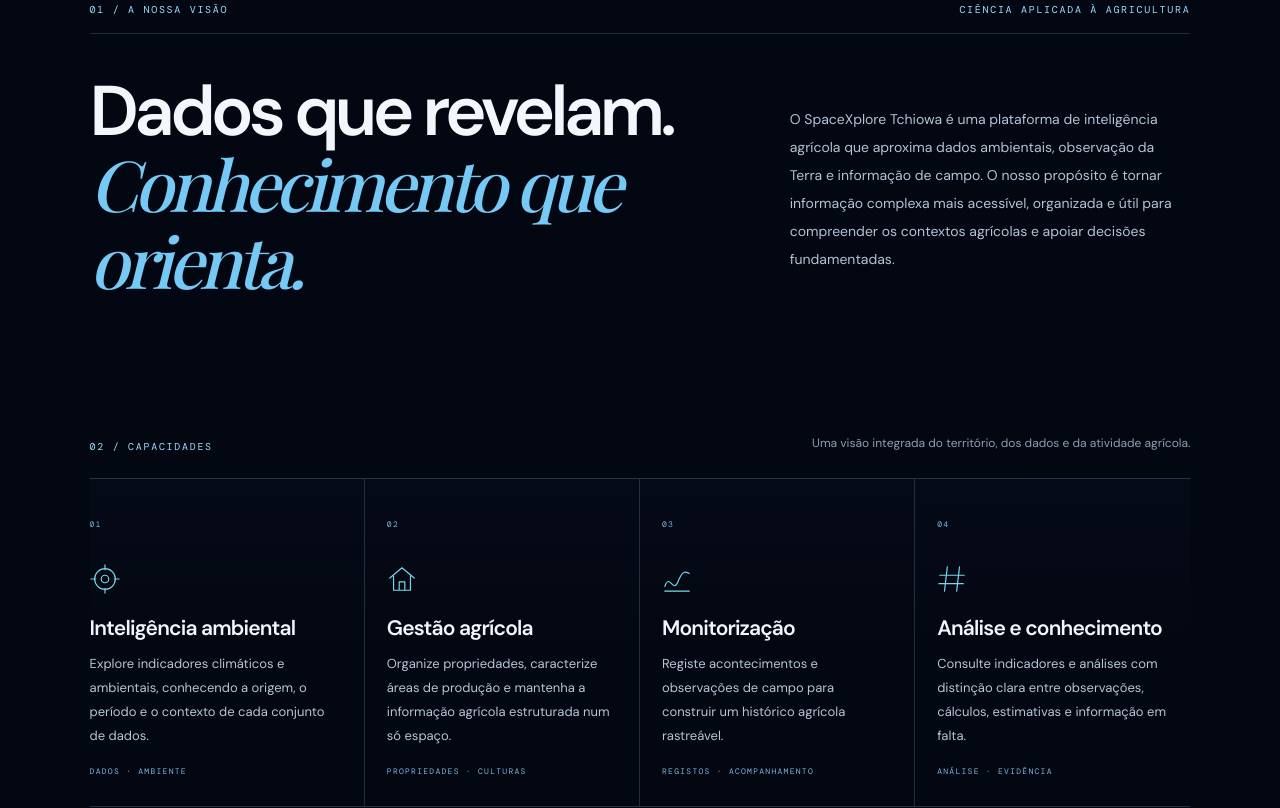
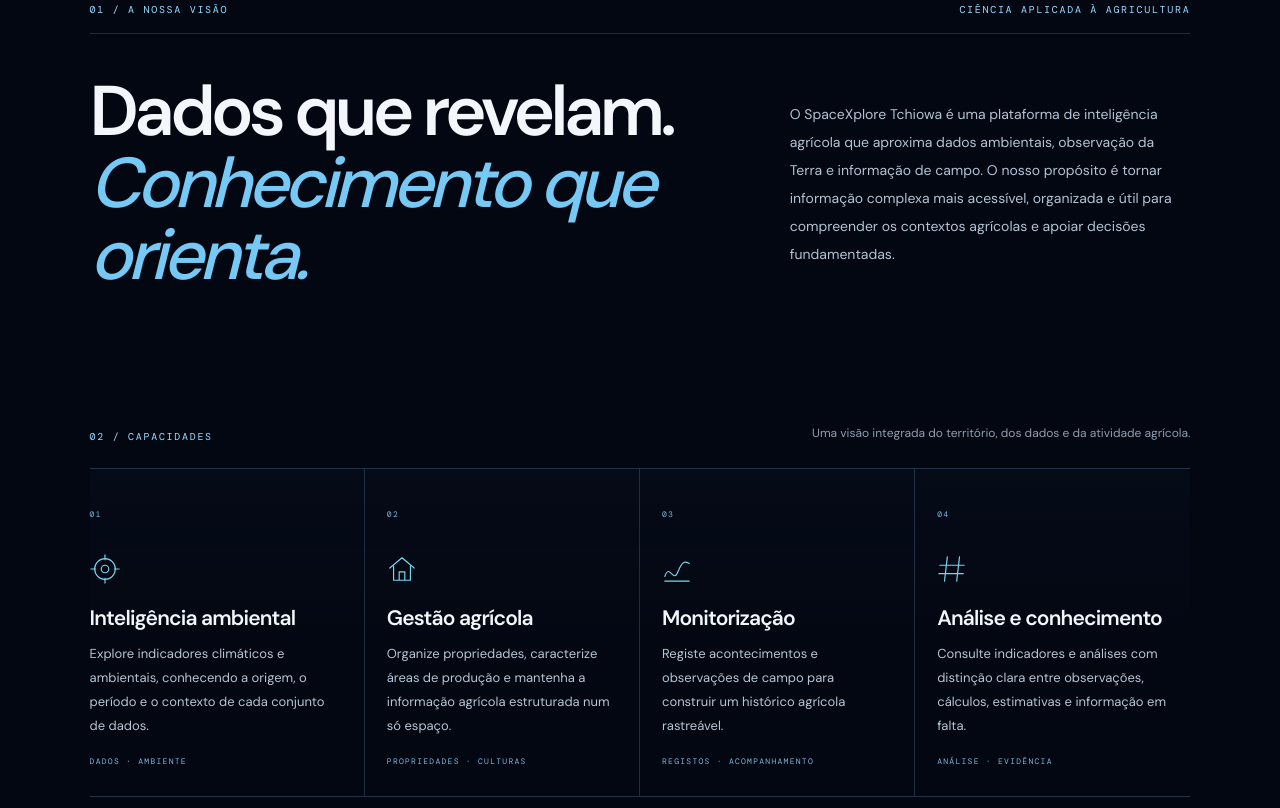
Before and after one commit to josemacaia3337-creator/spacexplore-tchiowa, a Next.js app: page / in a window 1280 px wide. Shown: the part 2340-3148 px from the top of the page. Built offline with nearby package versions, Linux system fonts and the light colour scheme.

Commit message:
Set sans-serif typography and mount locale provider

```diff
--- a/app/layout.tsx
+++ b/app/layout.tsx
@@ -1,11 +1,12 @@
 import type { Metadata } from "next";
-import { DM_Mono, DM_Sans, Playfair_Display } from "next/font/google";
+import { DM_Mono, DM_Sans } from "next/font/google";
 import "leaflet/dist/leaflet.css";
 import "./globals.css";
+import { LocaleProvider } from "@/lib/i18n/LocaleProvider";
 
 const dmSans = DM_Sans({ subsets: ["latin"], variable: "--font-dm-sans", display: "swap" });
 const dmMono = DM_Mono({ subsets: ["latin"], weight: ["400", "500"], variable: "--font-dm-mono", display: "swap" });
-const playfair = Playfair_Display({ subsets: ["latin"], weight: ["500", "600"], style: ["normal", "italic"], variable: "--font-playfair", display: "swap" });
+
 
 export const metadata: Metadata = {
   title: "SpaceXplore Tchiowa | Inteligência Agrícola",
@@ -21,5 +22,5 @@ export const metadata: Metadata = {
 };
 
 export default function RootLayout({ children }: { children: React.ReactNode }) {
-  return <html lang="pt"><body className={`${dmSans.variable} ${dmMono.variable} ${playfair.variable}`}>{children}</body></html>;
+  return <html lang="pt"><body className={`${dmSans.variable} ${dmMono.variable}`}><LocaleProvider>{children}</LocaleProvider></body></html>;
 }
```
